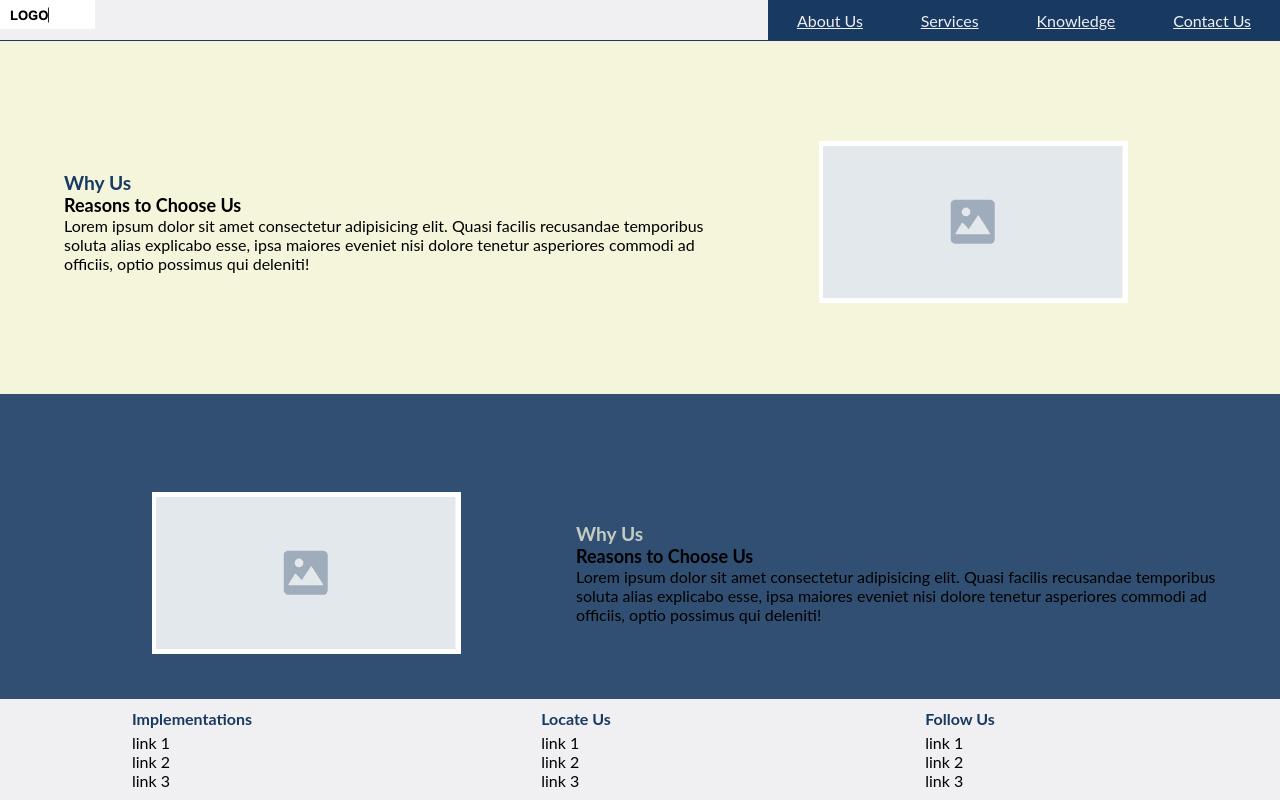
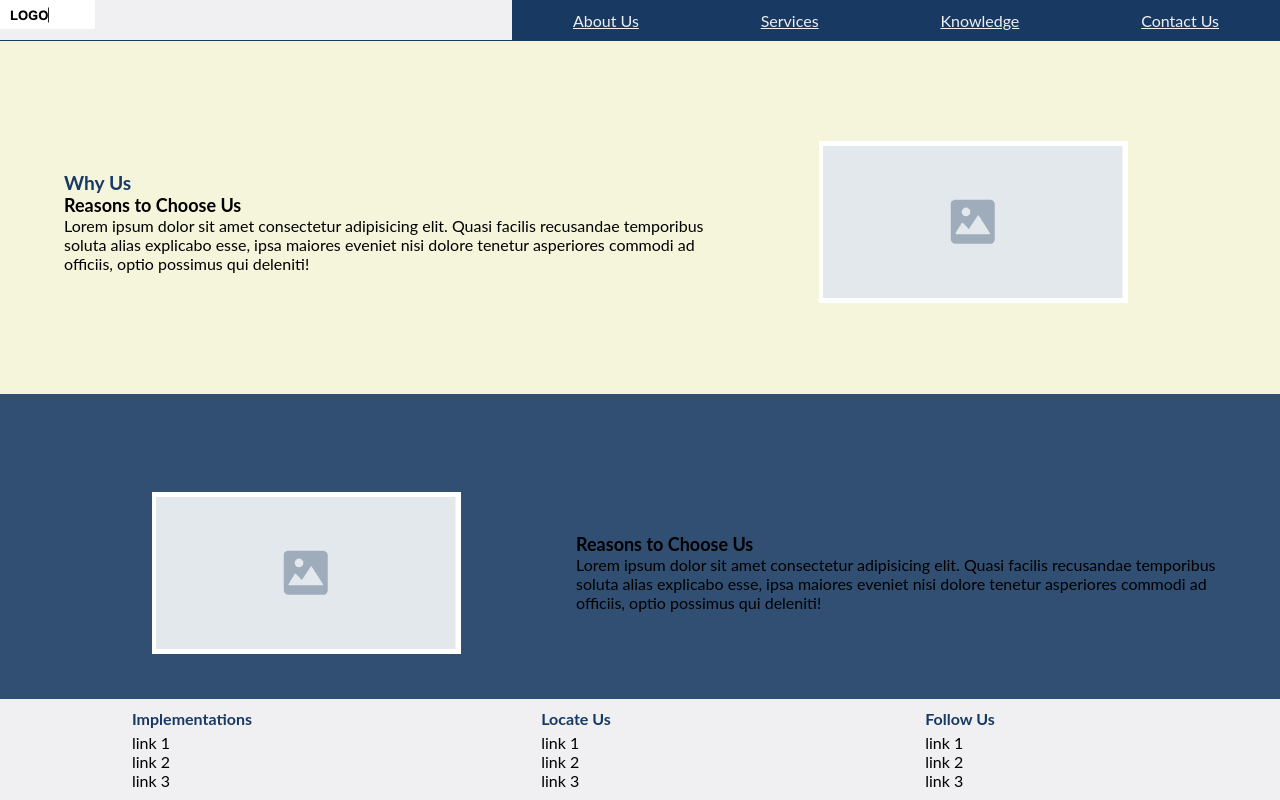
Before and after one commit to stefaniaoverman/EntregaProyecto_StefaniaOverman, a website: page pages/services.html in a window 1280 px wide. Drawn offline with Linux system fonts and the light colour scheme.

Commit message:
applying corrections from second submission

```diff
--- a/pages/services.html
+++ b/pages/services.html
@@ -8,14 +8,7 @@
   </head>
   <body>
     <div class="grid">
-      <nav class="menu">
-        <ul>
-          <li><a href="./about-us.html">About Us</a></li>
-          <li><a href="./services.html">Services</a></li>
-          <li><a href="./faq.html">Knowledge</a></li>
-          <li><a href="./contact-us.html">Contact Us</a></li>
-        </ul>
-      </nav>
+
 
       <header>
         <div class="logo">
@@ -23,6 +16,15 @@
             ><img src="../images/logo.png" alt="Company Logo"
           /></a>
         </div>
+
+        <nav class="menu">
+          <ul>
+            <li><a href="./about-us.html">About Us</a></li>
+            <li><a href="./services.html">Services</a></li>
+            <li><a href="./faq.html">Knowledge</a></li>
+            <li><a href="./contact-us.html">Contact Us</a></li>
+          </ul>
+        </nav>
       </header>
 
       <main>
@@ -45,7 +47,6 @@
 
         <section class="SecondSection">
           <div class="SectionTextRigh">
-            <h1>Why Us</h1>
             <h2>Reasons to Choose Us</h2>
             <p>
               Lorem ipsum dolor sit amet consectetur adipisicing elit. Quasi
--- a/scss/style.scss
+++ b/scss/style.scss
@@ -26,16 +26,25 @@
 .grid {
   display: grid;
   grid-template-areas:
-      "header header nav"
+    "header header header"
     "main main main"
     "footer footer footer";
   min-height: 100%;
   grid-template-columns: 1fr 0.5fr 1fr;
   grid-template-rows: 40px 75vh auto;
 }
+
+
+header {
+  grid-area: header;
+  display: flex;
+  flex-direction: row;
+  justify-content: space-between;
+
   nav {
-    grid-area: nav;
     height: 0.5fr;
+    align-items: right;
+    width: 60%;
 
     ul {
       display: flex;
@@ -43,15 +52,11 @@
       justify-content: space-around;
       align-items: center;
       height: 100%;
-    }
-
-    ul :hover {
+      &:hover {
         background-color: white;
       }
     }
-
-  header {
-    grid-area: header;
+  }
 
   li {
     display: inline;
@@ -73,11 +78,11 @@
 
   a {
     color: #f0eff1;
-    }
-    a:hover {
+
+    &:hover {
       color: #183a62;
     }
-
+  }
 }
 
 main {
@@ -97,7 +102,6 @@
   height: 100%;
   flex-direction: row;
   flex-wrap: wrap;
-  }
 
   .SectionTextLeft {
     margin-left: 5%;
@@ -107,12 +111,14 @@
     flex-direction: column;
     justify-content: center;
   }
+
   .mainImageRight {
     margin-left: 6%;
     display: flex;
     flex-direction: column;
     justify-content: space-around;
     object-fit: contain;
+  }
 }
 
 .SecondSection {
@@ -128,8 +134,6 @@
   h1 {
     color: rgba(245, 245, 220, 0.751);
   }
-  }
-
 
   .SectionTextRigh {
     margin-left: 3%;
@@ -146,6 +150,7 @@
     flex-direction: column;
     justify-content: space-around;
     object-fit: contain;
+  }
 }
 
 footer {
@@ -174,9 +179,7 @@
     color: #4d2db7;
     text-decoration: none;
   }
-
 }
-
 
 @media screen and (max-width: 568px) {
   body {
@@ -265,11 +268,8 @@
       color: #4d2db7;
       text-decoration: none;
     }
-
   }
   .footerItem {
     flex-direction: column;
   }
-
-
 }
```
Also changed, not shown: index.html (+10 -9 lines), pages/about-us.html (+9 -9 lines), pages/contact-us.html (+9 -9 lines), pages/faq.html (+9 -9 lines), css/style.css, 1 other file. Lines whose indentation alone changed are shown as unchanged.
